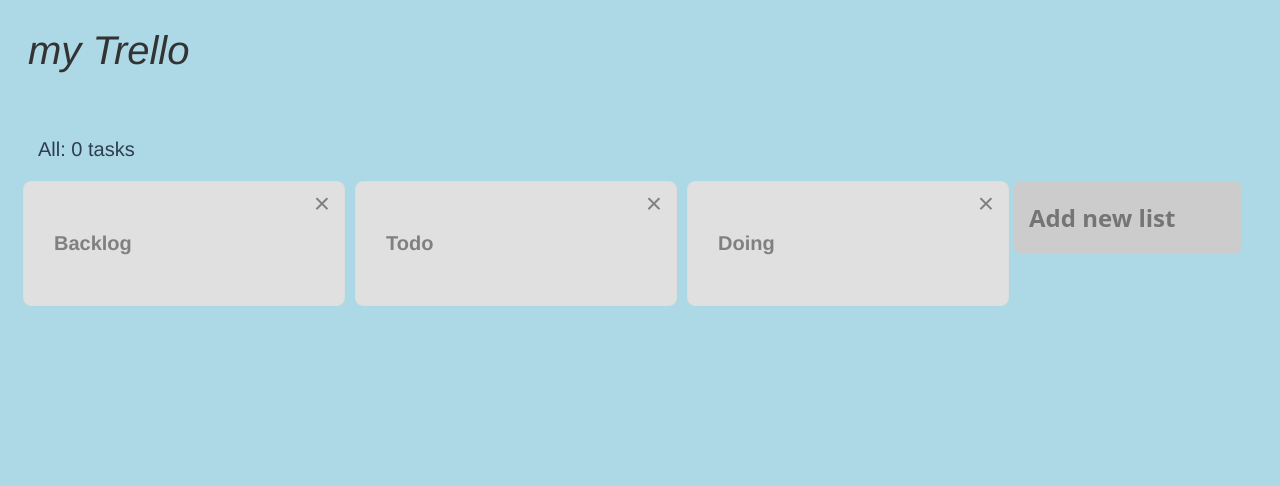
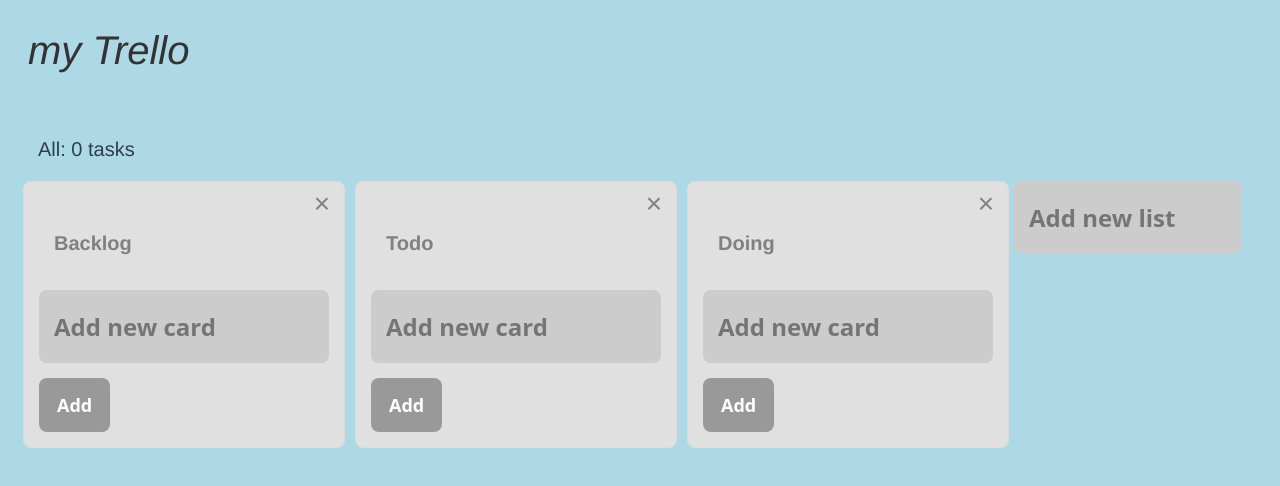
Before and after one commit to Takaharayuuki/Vue-trello, a Vue app: page / in a window 1280 px wide. Shown: the top 486 px of the page. Built offline with nearby package versions, Linux system fonts and the light colour scheme.

Commit message:
Add: CardAdd.vue

```diff
--- /dev/null
+++ b/src/components/CardAdd.vue
@@ -0,0 +1,39 @@
+<template>
+  <form class="addcard" @submit.prevent="addCardToList">
+    <input v-model="body"
+           type="text"
+           class="text-input"
+           placeholder="Add new card"
+    />
+    <button type="submit" class="add-button">
+      Add
+    </button>
+  </form>
+</template>
+
+<script>
+export default {
+  name: 'CardAdd',
+  props: {
+    listIndex: {
+      type: Number,
+      required: true,
+    }
+  },
+  data() {
+    return {
+      body: '',
+    }
+  },
+  methods: {
+    addCardToList() {
+      this.$store.dispatch('addCardList', { body: this.body, listIndex: this.listIndex })
+      this.body = ''
+    }
+  },
+}
+</script>
+
+<style>
+
+</style>
--- a/src/components/List.vue
+++ b/src/components/List.vue
@@ -4,11 +4,18 @@
       <p class="list-title">{{ title }}</p>
       <div class="deletelist" @click="removeList">×</div>
     </div>
+    <CardAdd :listIndex='listIndex' />
   </div>
 </template>
 
 <script>
+import CardAdd from './CardAdd.vue'
+
 export default {
+  name: 'List',
+  components: {
+    CardAdd
+  },
   props: {
     title: {
       type: String,
```
